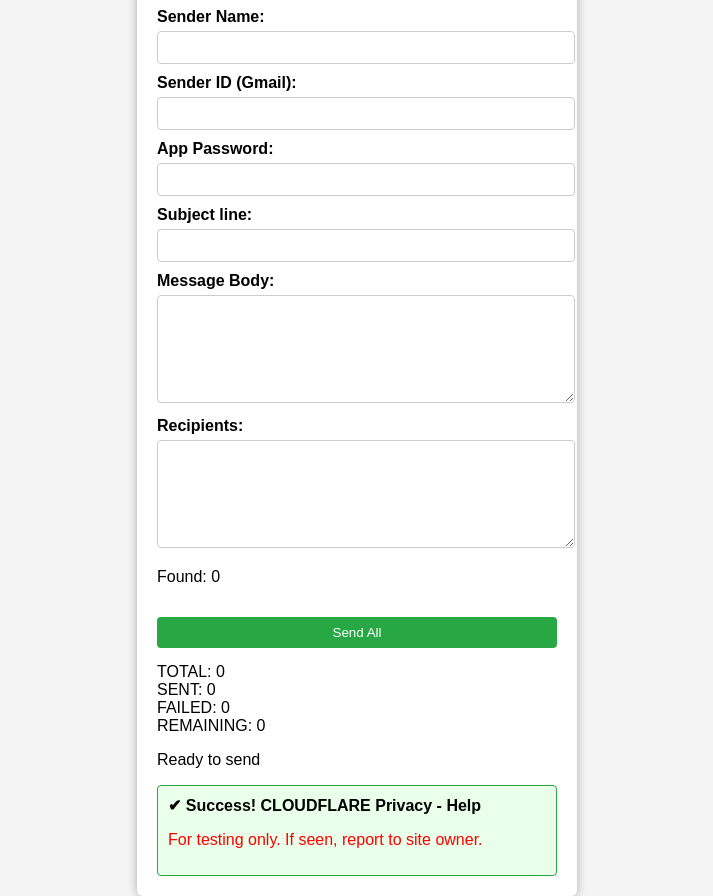
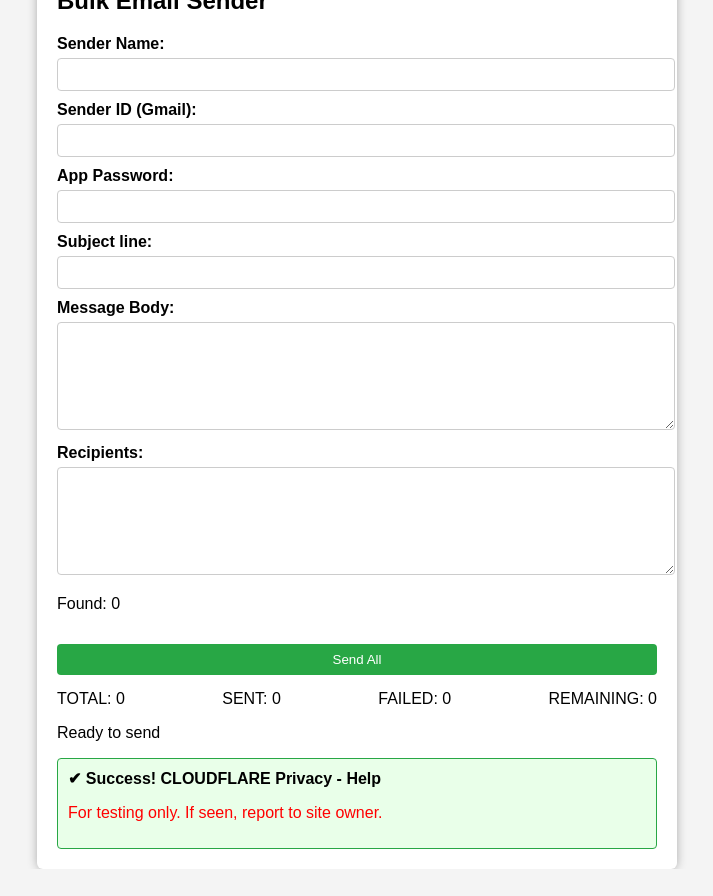
Before and after one commit to pradeepkumar95751-bit/Pradee-Kumar, a Flask app: page / in a window 1280 px wide. Shown: the whole page, without its empty margins (283-996 px from the left). After the commit the page ends 869 px from the top, so only its background shows below. Run offline with Flask 2, Linux system fonts and the light colour scheme.

Commit message:
Update style.css

```diff
--- a/static/style.css
+++ b/static/style.css
@@ -12,7 +12,7 @@ body {
     padding: 20px;
     border-radius: 6px;
     box-shadow: 0 0 10px #aaa;
-    width: 400px;
+    width: 600px; /* width badhayi gayi */
 }
 
 label {
@@ -44,6 +44,8 @@ button:disabled {
 
 .counters {
     margin-top: 15px;
+    display: flex;
+    justify-content: space-between;
 }
 
 .cloudflare-box {
```
